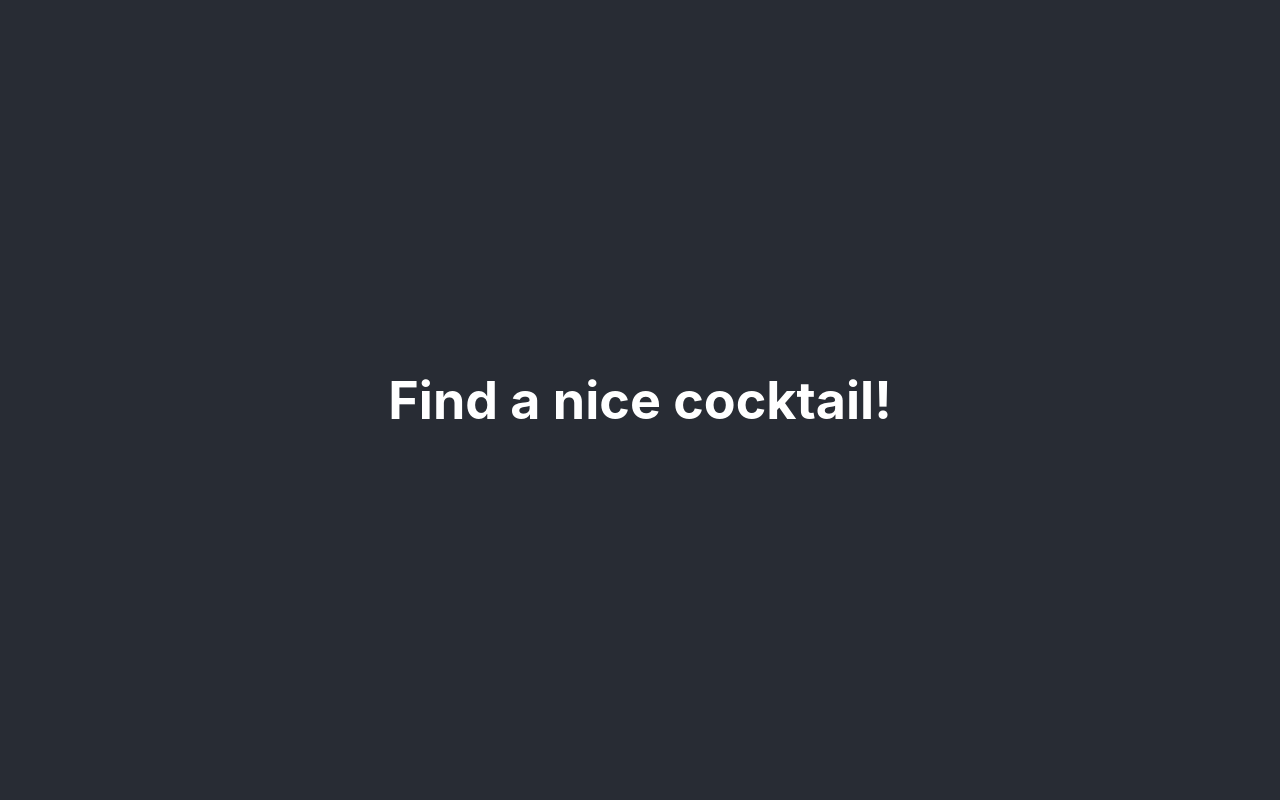
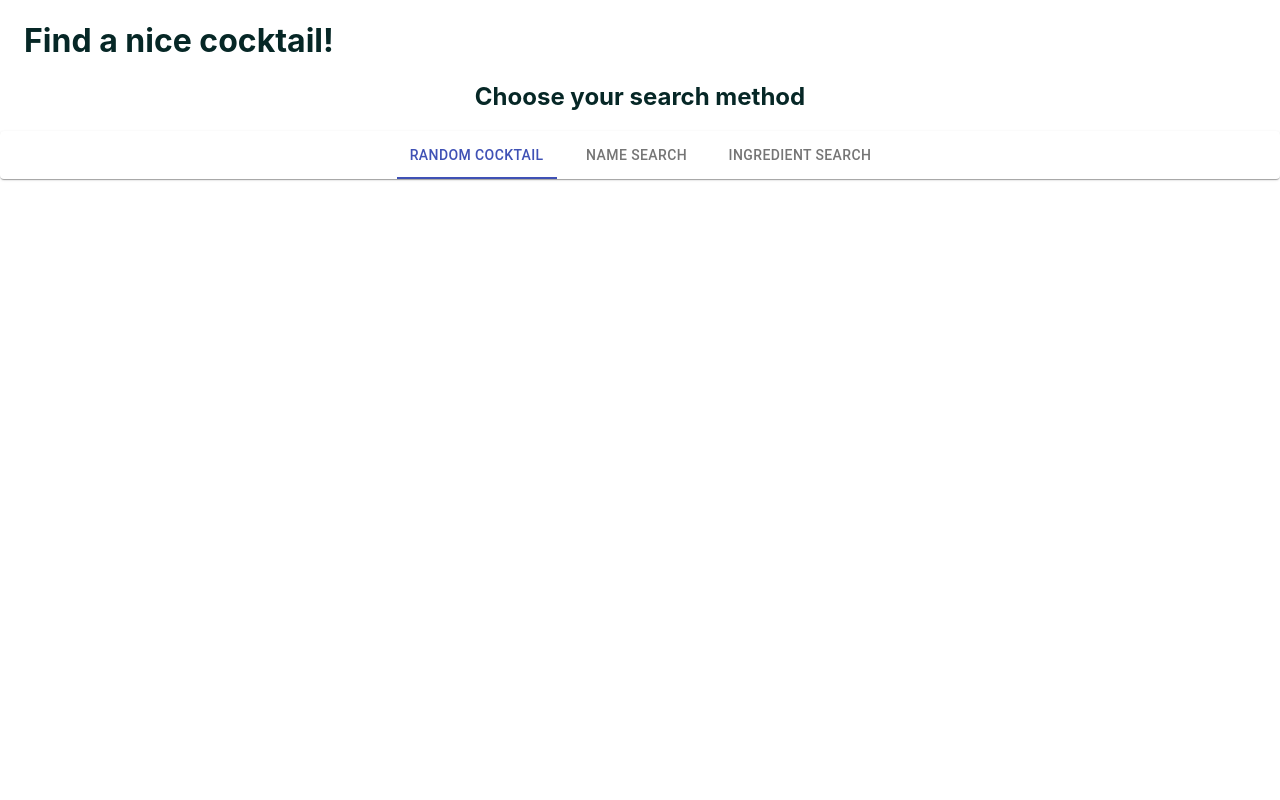
Before and after one commit to spiropoulos94/AlcoholApp, a React (Create React App) app: page / in a window 1280 px wide. Shown: the top 800 px of the page. Built offline with nearby package versions, Linux system fonts and the light colour scheme.

Commit message:
Update App.js

```diff
--- a/src/App.js
+++ b/src/App.js
@@ -3,17 +3,17 @@ import "./App.css";
 import Navbar from "./components/NavBar";
 import { BrowserRouter as Router, Switch, Route } from "react-router-dom";
 import style from "./components/NavBar/styles.module.css";
-import { Button } from "@material-ui/core";
+import { Button, Container } from "@material-ui/core";
 import { ReactQueryDevtools } from "react-query-devtools";
-import { useQuery } from "react-query";
+//import { useQuery } from "react-query";
 
 function App() {
   return (
     <Router>
       <div>
-        <div className="App-header">
+        <Container fluid maxWidth="">
           <h1>Find a nice cocktail!</h1>
-        </div>
+        </Container>
 
         <div className={style.mainScreen}>
           <h2>Choose your search method</h2>
```
